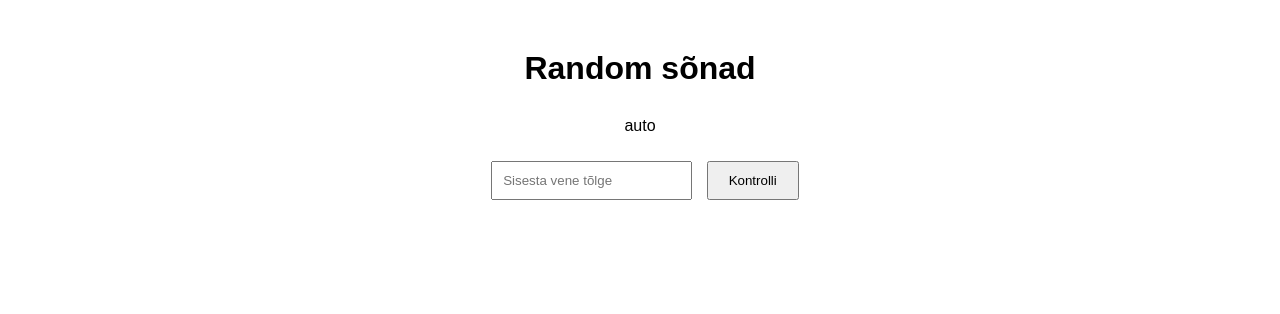
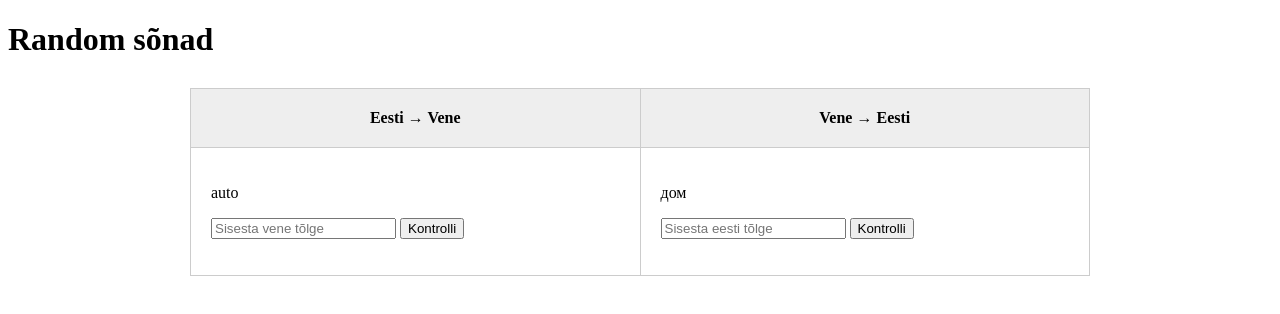
Before and after one commit to TwoSao/Random-sonad, a website: page index.html in a window 1280 px wide. Drawn offline with Linux system fonts and the light colour scheme.

Commit message:
Add reverse translation

```diff
--- a/index.html
+++ b/index.html
@@ -10,15 +10,28 @@
 
 <h1>Random sõnad</h1>
 
-<div id="game">
-    <p id="question"></p>
+<table>
+    <tr>
+        <th>Eesti → Vene</th>
+        <th>Vene → Eesti</th>
+    </tr>
 
-    <input type="text" id="answer" placeholder="Sisesta vene tõlge">
+    <tr>
+        <td>
+            <p id="questionEt"></p>
+            <input type="text" id="answerRu" placeholder="Sisesta vene tõlge">
+            <button id="checkRuButton">Kontrolli</button>
+            <p id="resultRu"></p>
+        </td>
 
-    <button id="checkButton">Kontrolli</button>
-
-    <p id="result"></p>
-</div>
+        <td>
+            <p id="questionRu"></p>
+            <input type="text" id="answerEt" placeholder="Sisesta eesti tõlge">
+            <button id="checkEtButton">Kontrolli</button>
+            <p id="resultEt"></p>
+        </td>
+    </tr>
+</table>
 
 <script src="script.js"></script>
 </body>
--- a/script.js
+++ b/script.js
@@ -5,24 +5,38 @@ const sonad = [
     { eesti: "auto", vene: "машина" }
 ];
 
-// Valime massiivist juhusliku sõna.
-function juhuslikSona() {
-    const juhuslikIndeks = Math.floor(Math.random() * sonad.length);
-    return sonad[juhuslikIndeks];
-}
+// Valime esimese ülesande jaoks juhusliku sõna.
+const sonaEt = sonad[Math.floor(Math.random() * sonad.length)];
 
-// Kuvame juhusliku eesti sõna kasutajale.
-const sona = juhuslikSona();
-document.getElementById("question").textContent = sona.eesti;
+// Valime teise ülesande jaoks juhusliku sõna.
+const sonaRu = sonad[Math.floor(Math.random() * sonad.length)];
 
-// Kontrollime, kas kasutaja sisestatud tõlge on õige.
-document.getElementById("checkButton").addEventListener("click", function () {
-    const vastus = document.getElementById("answer").value.trim().toLowerCase();
-    const tulemus = document.getElementById("result");
+// Kuvame eesti sõna, millele tuleb leida venekeelne vaste.
+document.getElementById("questionEt").textContent = sonaEt.eesti;
 
-    if (vastus === sona.vene) {
+// Kuvame vene sõna, millele tuleb leida eestikeelne vaste.
+document.getElementById("questionRu").textContent = sonaRu.vene;
+
+// Kontrollime eesti sõna venekeelset tõlget.
+document.getElementById("checkRuButton").addEventListener("click", function () {
+    const vastus = document.getElementById("answerRu").value.trim().toLowerCase();
+    const tulemus = document.getElementById("resultRu");
+
+    if (vastus === sonaEt.vene) {
         tulemus.textContent = "Õige!";
     } else {
-        tulemus.textContent = "Vale! Õige vastus on: " + sona.vene;
+        tulemus.textContent = "Vale! Õige vastus on: " + sonaEt.vene;
     }
 });
+
+// Kontrollime vene sõna eestikeelset tõlget.
+document.getElementById("checkEtButton").addEventListener("click", function () {
+    const vastus = document.getElementById("answerEt").value.trim().toLowerCase();
+    const tulemus = document.getElementById("resultEt");
+
+    if (vastus === sonaRu.eesti) {
+        tulemus.textContent = "Õige!";
+    } else {
+        tulemus.textContent = "Vale! Õige vastus on: " + sonaRu.eesti;
+    }
+});
--- a/style.css
+++ b/style.css
@@ -1,20 +1,16 @@
-body {
-    font-family: Arial, sans-serif;
-    text-align: center;
-    margin-top: 50px;
+table {
+    width: 80%;
+    max-width: 900px;
+    margin: 30px auto;
+    border-collapse: collapse;
 }
 
-#game {
-    width: 400px;
-    margin: 30px auto;
+th,
+td {
+    border: 1px solid #ccc;
+    padding: 20px;
 }
 
-input {
-    padding: 10px;
-    margin: 10px;
+th {
+    background-color: #eeeeee;
 }
-
-button {
-    padding: 10px 20px;
-    cursor: pointer;
-}
```
